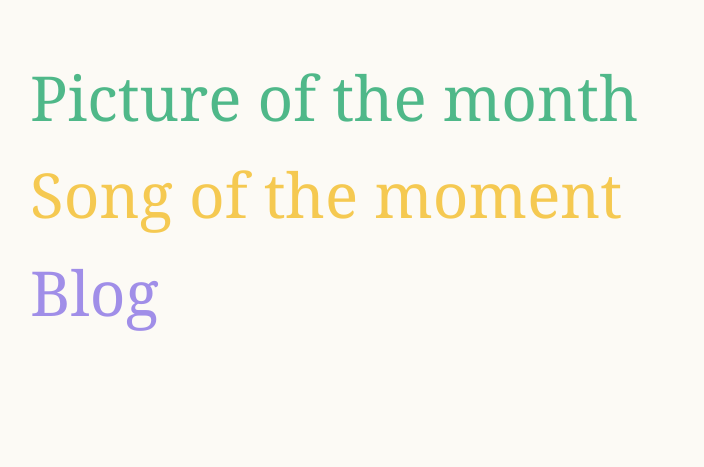
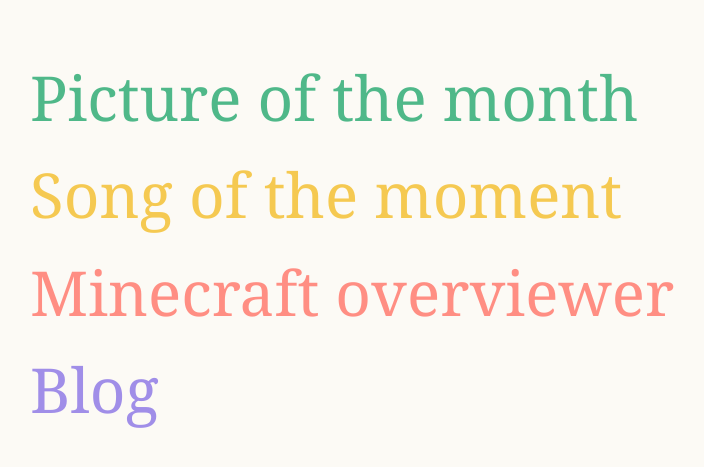
Before and after one commit to russotiro/russotiro.github.io, a Jekyll site: the page built from index.html, in a window 1280 px wide. Shown: the top 467 px of the page, without its empty margins (53-757 px from the left). Built offline with Jekyll 4.4.1, drawn with Linux system fonts in a browser that asks for light colours.

Commit message:
Add link to overviewer

```diff
--- a/assets/css/styles.css
+++ b/assets/css/styles.css
@@ -64,7 +64,7 @@
     color: #f5c951;
 }
 
-.mvm-title {
+.mvm-title,.minecraft-overviewer-title {
 	color: #ff8e83;
 }
 
--- a/index.html
+++ b/index.html
@@ -3,6 +3,7 @@
 ---
 <h1 class="first-homepage-title"><a class="potm-title" href="./potm/2025">Picture of the month</a></h1>
 <h1><a class="sotm-title" href="./sotm/">Song of the moment</a></h1>
+<h1><a class="minecraft-overviewer-title" href="http://minecraft-overviewer.russotiro.com">Minecraft overviewer</a></h1>
 <h1><a class="blog-title" href="./blog/">Blog</a></h1>
 <!-- <h1><a class="mvm-title" href="./mvm/">Musical voice memos</a></h1>
 <h1><a class="bike-title" href="./bike/">Bike playlists</a></h1> -->
```
